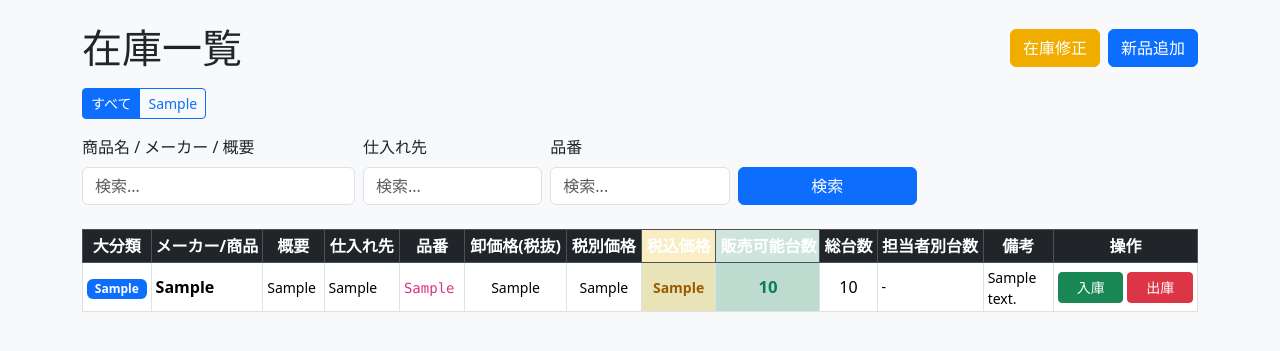
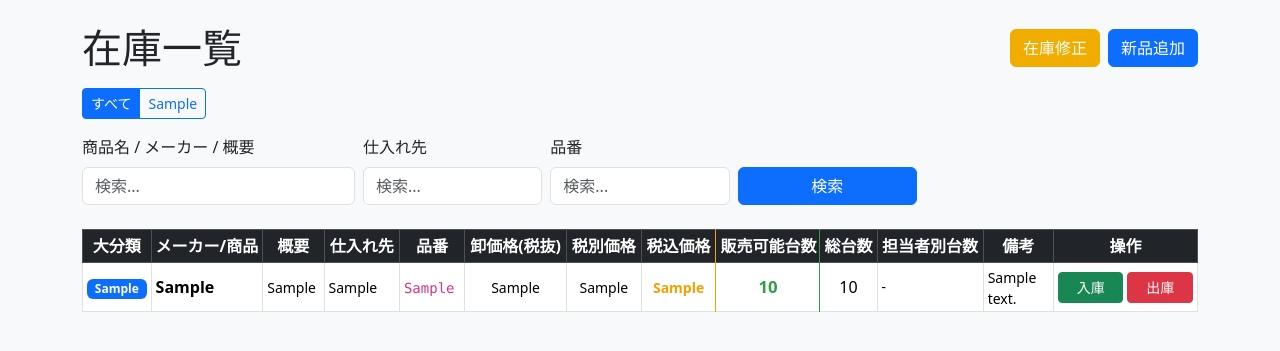
Before and after one commit to 970628809/Inventory, a Flask app: page /inventory in a window 1280 px wide. Shown: the part 56-407 px from the top of the page. Run offline with Flask 3, Linux system fonts and the light colour scheme; the visitor is signed in with stand-in values (Sample User, id 1); tables that the repository leaves empty hold one stand-in row (values such as "Sample post").

Commit message:
Refine key column highlight colors

```diff
--- a/inventory_app/static/style.css
+++ b/inventory_app/static/style.css
@@ -128,20 +128,20 @@ td.stock-table-staff small {
 }
 
 .stock-table-tax-included {
-  background-color: rgba(255, 193, 7, 0.22) !important;
+  border-color: #f59f00 !important;
 }
 
 td.stock-table-tax-included small {
-  color: #9a5b00;
+  color: #f59f00;
   font-weight: 700;
 }
 
 .stock-table-available-highlight {
-  background-color: rgba(25, 135, 84, 0.18) !important;
+  border-color: #2f9e44 !important;
 }
 
 td.stock-table-available-highlight strong {
-  color: #087f5b;
+  color: #2f9e44;
   font-size: 1.05rem;
 }
 
```
